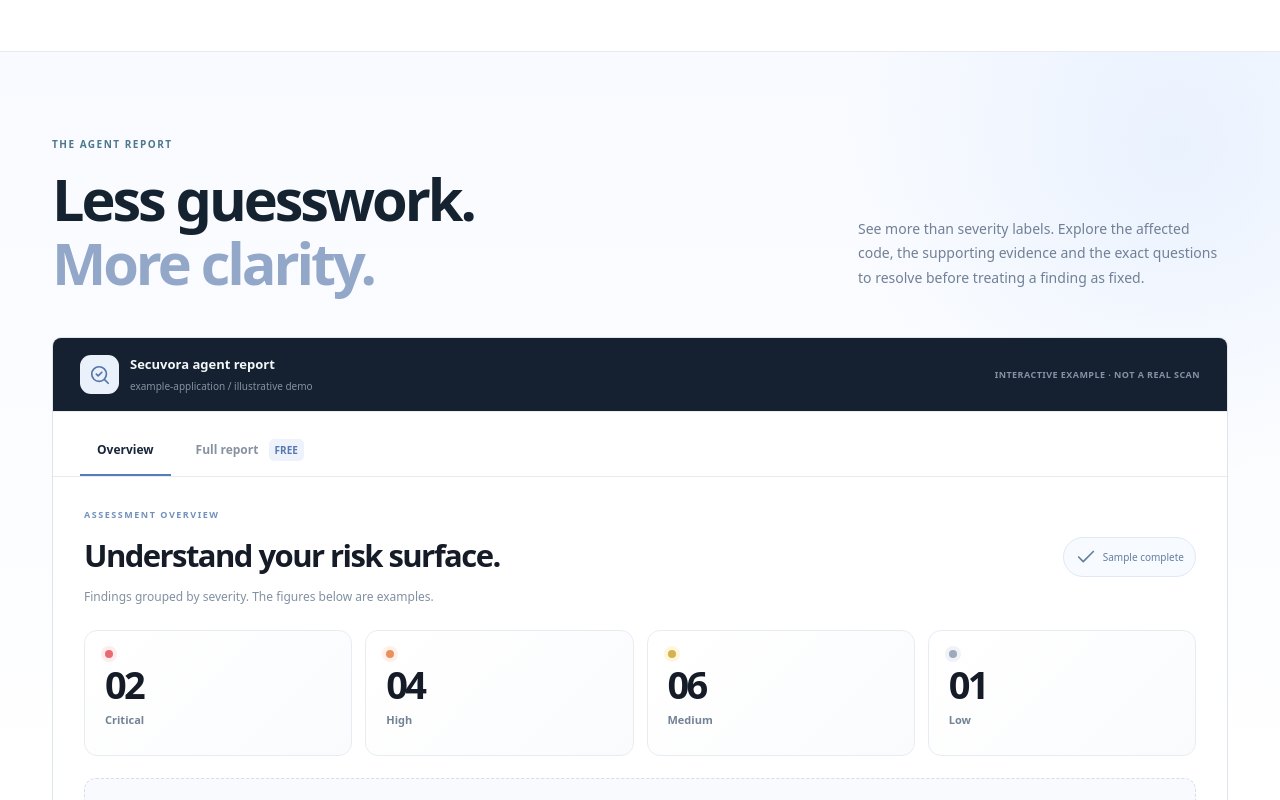
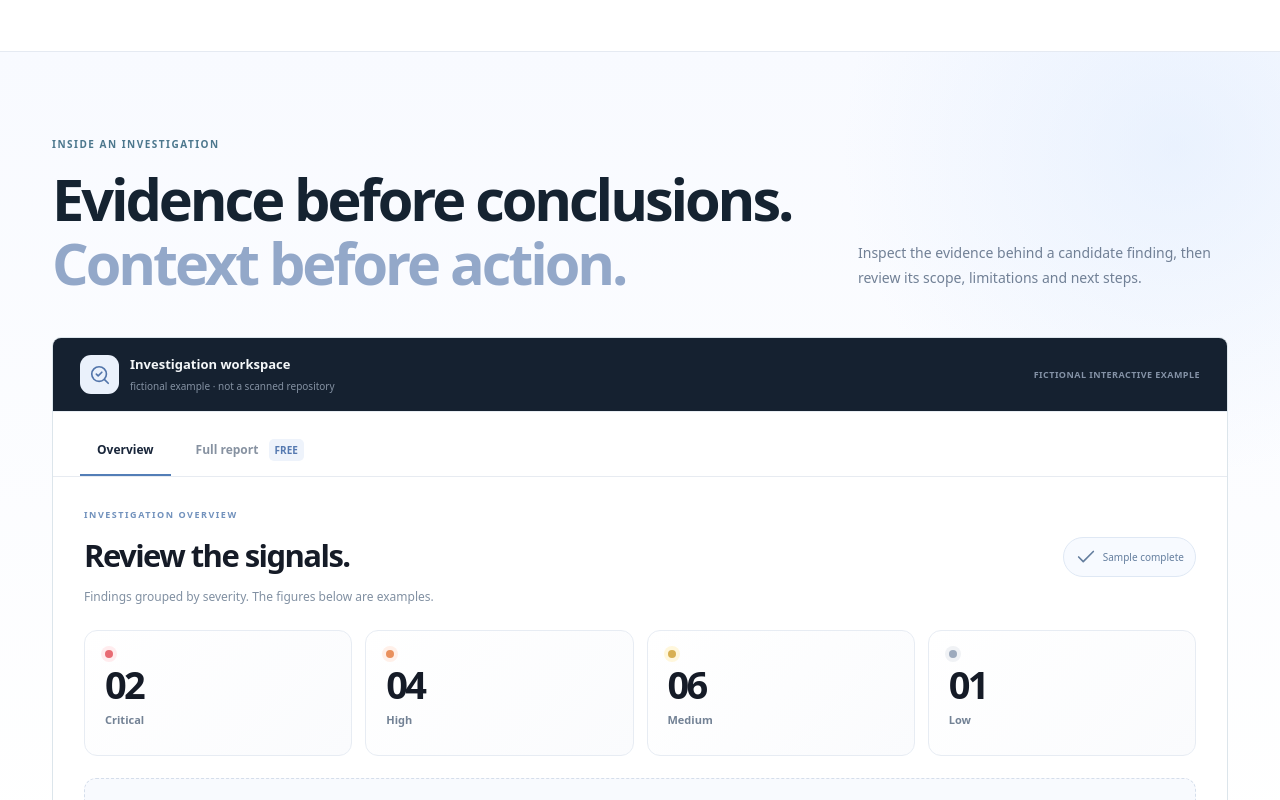
Before and after one commit to helloskyorigin/Safe-sure, a Next.js app: page / in a window 1280 px wide. Shown: the part 2080-2880 px from the top of the page. Built offline with nearby package versions, Linux system fonts and the light colour scheme.

Commit message:
design: use consistent investigation-first typography and precise interface copy

```diff
--- a/components/ReportExperience.tsx
+++ b/components/ReportExperience.tsx
@@ -58,15 +58,15 @@ export default function ReportExperience({ onOpenAssessment }: { onOpenAssessmen
       <div className="container">
         <div className="experience-intro">
           <motion.div initial={{ y: 22 }} whileInView={{ y: 0 }} viewport={{ once: true, amount: 0.25 }} transition={{ duration: reduceMotion ? 0 : .72, ease }}>
-            <p className="eyebrow">THE AGENT REPORT</p>
-            <h2 id="experience-title">Less guesswork.<br/><span>More clarity.</span></h2>
+            <p className="eyebrow">INSIDE AN INVESTIGATION</p>
+            <h2 id="experience-title">Evidence before conclusions.<br/><span>Context before action.</span></h2>
           </motion.div>
-          <p>See more than severity labels. Explore the affected code, the supporting evidence and the exact questions to resolve before treating a finding as fixed.</p>
+          <p>Inspect the evidence behind a candidate finding, then review its scope, limitations and next steps.</p>
         </div>
         <motion.div className="experience-shell" initial={{ y: 26 }} whileInView={{ y: 0 }} viewport={{ once: true, amount: 0.13 }} transition={{ duration: reduceMotion ? 0 : .8, ease }}>
           <div className="experience-toolbar">
-            <div className="experience-app"><span className="app-symbol"><SearchCheck size={17}/></span><div><strong>Secuvora agent report</strong><small>example-application / illustrative demo</small></div></div>
-            <span className="experience-example">INTERACTIVE EXAMPLE · NOT A REAL SCAN</span>
+            <div className="experience-app"><span className="app-symbol"><SearchCheck size={17}/></span><div><strong>Investigation workspace</strong><small>fictional example · not a scanned repository</small></div></div>
+            <span className="experience-example">FICTIONAL INTERACTIVE EXAMPLE</span>
           </div>
           <div className="experience-tabs" role="tablist" aria-label="Explore report views">
             <button type="button" role="tab" aria-selected={view === "free"} aria-controls="demo-panel" className={view === "free" ? "is-active" : ""} onClick={() => setView("free")}>Overview</button>
@@ -76,7 +76,7 @@ export default function ReportExperience({ onOpenAssessment }: { onOpenAssessmen
             <AnimatePresence mode="wait" initial={false}>
               {view === "free" ? (
                 <motion.div key="free" initial={reduceMotion ? false : { opacity: .5, y: 12 }} animate={{ opacity: 1, y: 0 }} exit={reduceMotion ? undefined : { opacity: .4, y: -8 }} transition={{ duration: reduceMotion ? 0 : .28 }}>
-                  <div className="demo-head"><div><p className="demo-kicker">ASSESSMENT OVERVIEW</p><h3>Understand your risk surface.</h3><p>Findings grouped by severity. The figures below are examples.</p></div><span className="demo-status"><Check size={13}/> Sample complete</span></div>
+                  <div className="demo-head"><div><p className="demo-kicker">INVESTIGATION OVERVIEW</p><h3>Review the signals.</h3><p>Findings grouped by severity. The figures below are examples.</p></div><span className="demo-status"><Check size={13}/> Sample complete</span></div>
                   <div className="demo-severity">
                     {[["02", "Critical", "red"], ["04", "High", "orange"], ["06", "Medium", "amber"], ["01", "Low", "gray"]].map(([count, label, tone]) => (
                       <div className="demo-severity-item" key={label}><span className={"demo-dot "+tone}></span><strong>{count}</strong><span>{label}</span></div>
@@ -86,7 +86,7 @@ export default function ReportExperience({ onOpenAssessment }: { onOpenAssessmen
                 </motion.div>
               ) : (
                 <motion.div key="full" initial={reduceMotion ? false : { opacity: .5, y: 12 }} animate={{ opacity: 1, y: 0 }} exit={reduceMotion ? undefined : { opacity: .4, y: -8 }} transition={{ duration: reduceMotion ? 0 : .28 }}>
-                  <div className="demo-head"><div><p className="demo-kicker">EXAMPLE DETAILED REPORT</p><h3>Know what to fix—and why.</h3><p>Select an example finding to see how an actionable report is structured.</p></div><span className="demo-status"><Code2 size={13}/> Developer context</span></div>
+                  <div className="demo-head"><div><p className="demo-kicker">EXAMPLE / EVIDENCE REVIEW</p><h3>Follow the evidence.</h3><p>Select an example finding to see how an actionable report is structured.</p></div><span className="demo-status"><Code2 size={13}/> Developer context</span></div>
                   <div className="detail-grid">
                     <div className="detail-list" aria-label="Illustrative findings">
                       {(Object.keys(examples) as FindingKey[]).map(key => (
@@ -114,7 +114,7 @@ export default function ReportExperience({ onOpenAssessment }: { onOpenAssessmen
               )}
             </AnimatePresence>
           </div>
-          <div className="experience-bottom"><span>Explore complete example findings and fixes. No locked sections.</span><button type="button" className="experience-action" onClick={onOpenAssessment}>Start free scan <ArrowRight size={16}/></button></div>
+          <div className="experience-bottom"><span>Explore complete example findings and fixes. No locked sections.</span><button type="button" className="experience-action" onClick={onOpenAssessment}>Start an investigation <ArrowRight size={16}/></button></div>
         </motion.div>
       </div>
     </section>
```
